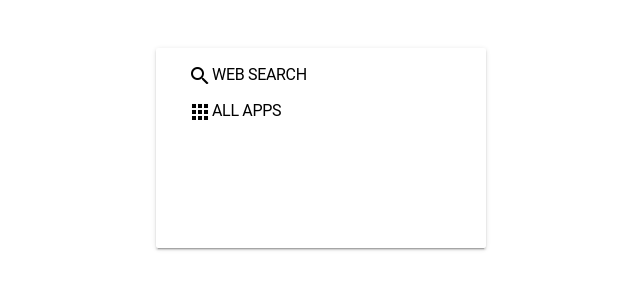
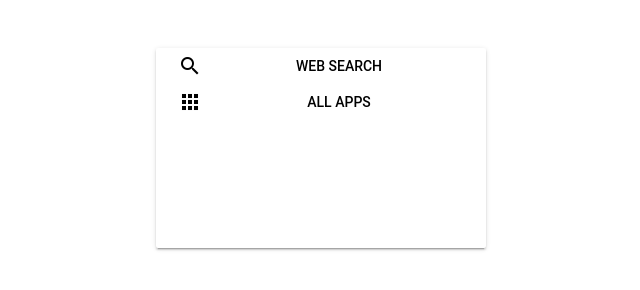
Before and after one commit to easrng/webdesk, a plain HTML site: page apps.html in a window 1280 px wide. Shown: the whole page, without its empty margins (319-959 px from the left). Drawn offline with nearby package versions, Linux system fonts and the light colour scheme.

Commit message:
Update apps.html

```diff
--- a/apps.html
+++ b/apps.html
@@ -25,11 +25,6 @@
       margin: 0;
     }
 
-    #search {
-      min-height: 0;
-      background-color: aliceblue;
-    }
-
     body {
       display: flex;
       flex-direction: column;
@@ -48,8 +43,12 @@
       margin-top: 3em;
     }
 
-    .hidden {
-      display:none;
+    .result button .material-icons {
+	float: left;
+	padding: 6px;
+}
+    .result button{
+      width:100%;
     }
   </style>
 </head>
@@ -65,7 +64,7 @@
       fetch("apps.json").then(j => j.json()).then(function(r) {
         results.parentElement.className = "mdl-card mdl-shadow--2dp noload";results.innerHTML="";
         r.apps.forEach(function(item) {
-          results.innerHTML += ('<article class="result mdl-card--border"><button onclick="window.parent.newWindow(\''+item.name+'\',\''+item.url+'\')" class="mdl-button mdl-js-button mdl-js-ripple-effect"><h1><i class="material-icons">'+item.icon+'</i>' + item.name + '</h1></button></article>')
+          results.innerHTML += ('<article class="result mdl-card--border"><button onclick="window.parent.newWindow(\''+item.name+'\',\''+item.url+'\')" class="mdl-button mdl-js-button mdl-js-ripple-effect"><i class="material-icons">'+item.icon+'</i>' + item.name + '</button></article>')
         });
       });
   </script>
```
